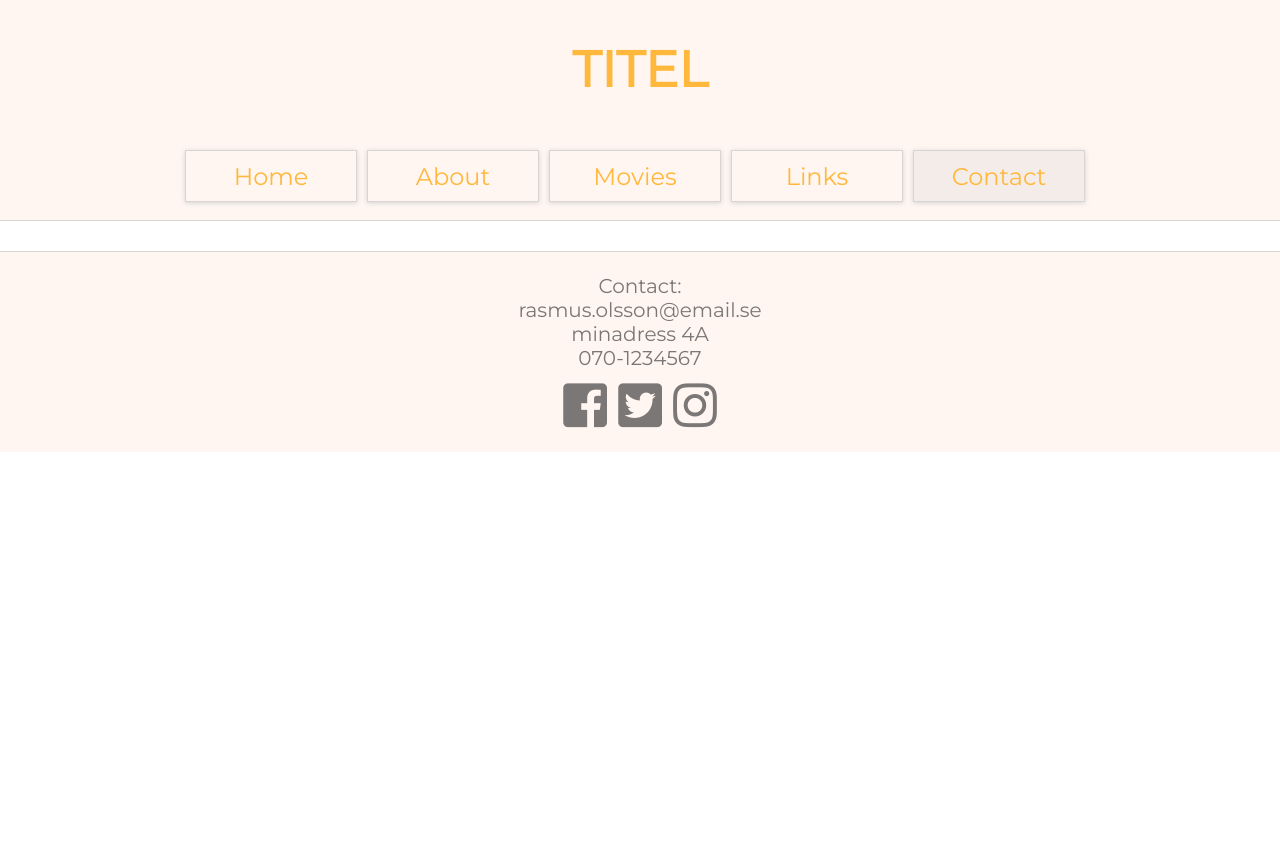
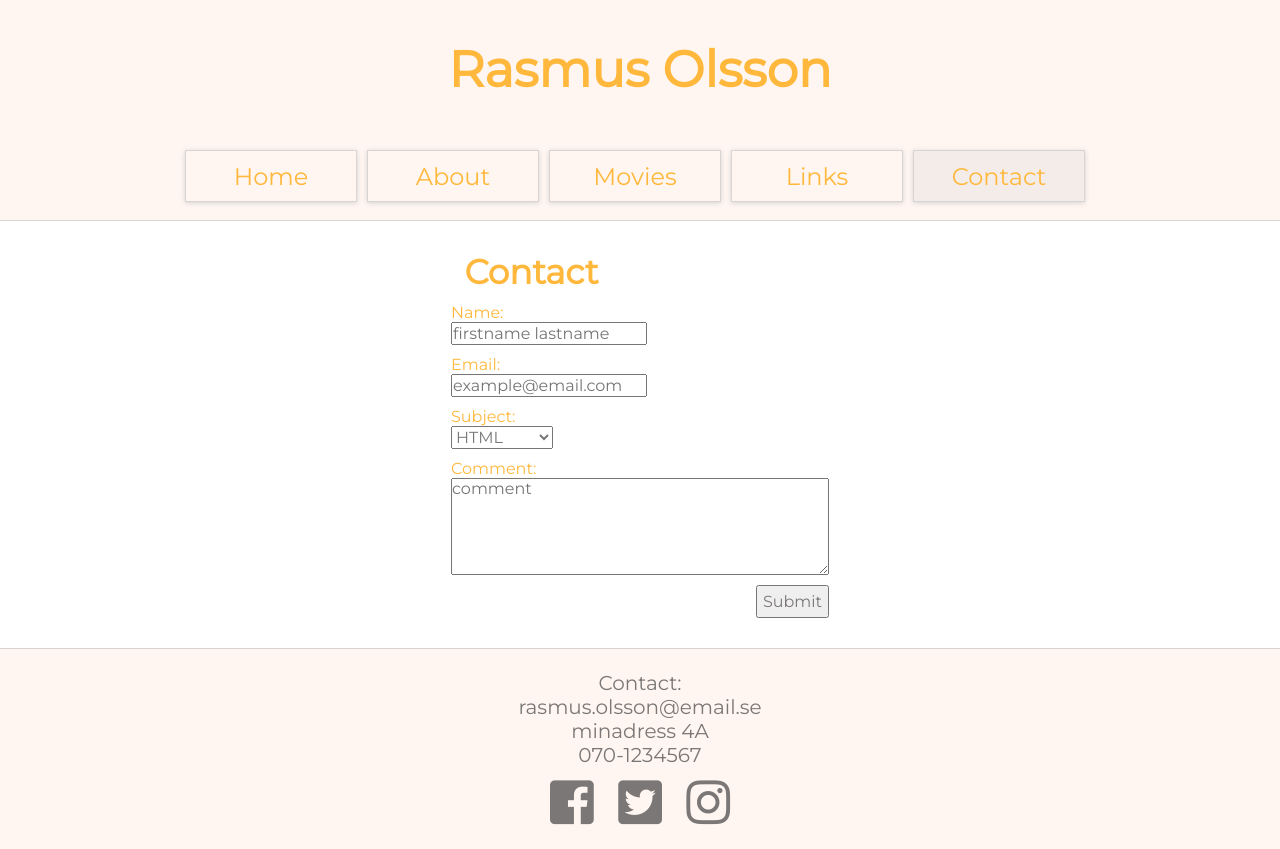
Before and after one commit to GitRall/mandatory-htmlcss1, a plain HTML site: page contact.html in a window 1280 px wide. Before the commit the page ends 800 px from the top, so only its background shows below. Drawn offline with Linux system fonts and the light colour scheme.

Commit message:
mandatory-htmlcss1

```diff
--- a/about-style.css
+++ b/about-style.css
@@ -12,6 +12,6 @@ main img{
   margin-bottom: 20px;
 }
 main p{
-  width: 25%;
+  width: 300px;
   text-align: center;
 }
--- a/contact-style.css
+++ b/contact-style.css
@@ -0,0 +1,39 @@
+main{
+  display: flex;
+  flex-direction: column;
+  align-items: center;
+}
+main form{
+  display: flex;
+  flex-direction: column;
+  align-items: flex-start;
+}
+main .align-start{
+  width: 351px;
+}
+main form input{
+  font-size: 1.6rem;
+  margin-bottom: 10px;
+  color: #7a7776;
+}
+main form label{
+  align-self: flex-start;
+  font-size: 1.6rem;
+  color: #ffb83c;
+}
+main form select{
+  font-size: 1.6rem;
+  color: #7a7776;
+  margin-bottom: 10px;
+}
+main form textarea{
+  font-size: 1.6rem;
+  color: #7a7776;
+}
+main form button{
+  align-self: flex-end;
+  margin-top: 10px;
+  font-size: 1.6rem;
+  color: #7a7776;
+  padding: 5px;
+}
--- a/contact.html
+++ b/contact.html
@@ -5,11 +5,12 @@
     <link rel="stylesheet" href="https://use.fontawesome.com/releases/v5.3.1/css/all.css" integrity="sha384-mzrmE5qonljUremFsqc01SB46JvROS7bZs3IO2EmfFsd15uHvIt+Y8vEf7N7fWAU" crossorigin="anonymous">
     <link href="https://fonts.googleapis.com/css?family=Montserrat" rel="stylesheet">
     <link rel="stylesheet" href="style.css">
-    <title></title>
+    <link rel="stylesheet" href="contact-style.css">
+    <title>Rasmus Olsson</title>
   </head>
   <body>
     <header>
-      <h1>TITEL</h1>
+      <h1>Rasmus Olsson</h1>
       <nav>
         <ul>
           <li><a href="index.html">Home</a></li>
@@ -21,7 +22,25 @@
       </nav>
     </header>
     <main>
-
+      <div class="align-start">
+        <h2>Contact</h2>
+      </div>
+      <form action="index.html" method="post">
+        <label for="name">Name:</label>
+        <input type="text" name="name" placeholder="firstname lastname" required>
+        <label for="email">Email:</label>
+        <input type="email" name="email" placeholder="example@email.com" required>
+        <label for="select">Subject:</label>
+        <select name="select" required>
+          <option>HTML</option>
+          <option>CSS</option>
+          <option>Javascript</option>
+          <option>Other</option>
+        </select>
+        <label for="comment">Comment:</label>
+        <textarea name="comment" rows="5" cols="40" placeholder="comment" required></textarea>
+        <button type="submit" name="button">Submit</button>
+      </form>
     </main>
     <footer>
       <p>Contact:</p>
--- a/index-style.css
+++ b/index-style.css
@@ -2,6 +2,3 @@ main{
   display: flex;
   justify-content: center;
 }
-main h2{
-  margin-bottom: 10px;
-}
--- a/movies-style.css
+++ b/movies-style.css
@@ -3,9 +3,7 @@ main{
   flex-direction: column;
   align-items: center;
 }
-main h2{
-  margin-bottom: 20px;
-}
+
 main table{
   padding: 20px;
   border: 1px solid #d9d4d1;
--- a/style.css
+++ b/style.css
@@ -59,6 +59,7 @@ nav a:hover{
 main h2{
   font-size: 3.4rem;
   color: #ffb83c;
+  margin-bottom: 10px;
 }
 main p{
   font-size: 1.6rem;
@@ -68,7 +69,7 @@ main p{
   color: #7a7776;
 }
 main .main-container{
-  width: 25%;
+  width: 300px;
 }
 /*MAIN STOP*/
 
@@ -90,7 +91,7 @@ footer p{
 footer .social-div{
   display: flex;
   justify-content: space-between;
-  width: 12%;
+  width: 180px;
   margin-top: 10px;
 }
 footer .social-div .social-icon{
@@ -111,3 +112,20 @@ footer .social-div .social-icon:hover{
   }
 }
 /*FOOTER STOP*/
+/*MEDIA QUERY*/
+@media (max-width: 800px){
+  nav li{
+    width: 100px;
+  }
+}
+@media (max-width: 550px){
+  nav li{
+    width: 60px;
+  }
+  nav li a{
+    font-size: 1.4rem;
+  }
+  header h1{
+    font-size: 4.6rem;
+  }
+}
```
Also changed, not shown: about.html (+2 -2 lines), index.html (+2 -2 lines), links.html (+2 -2 lines), movies.html (+2 -2 lines).
